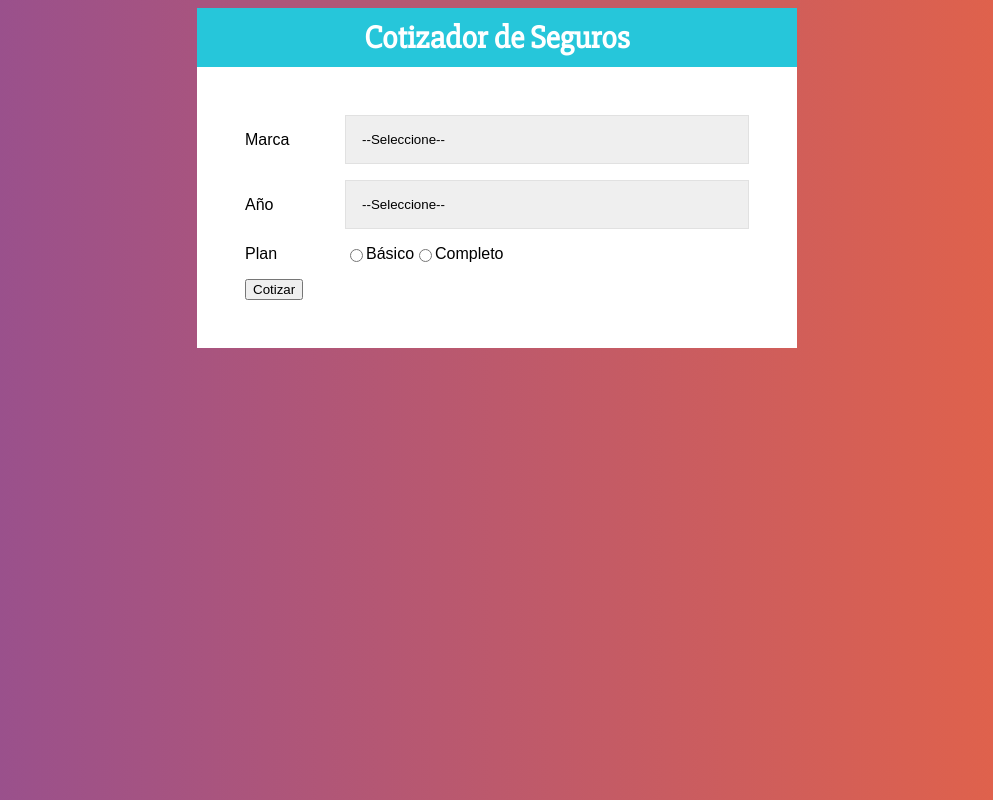
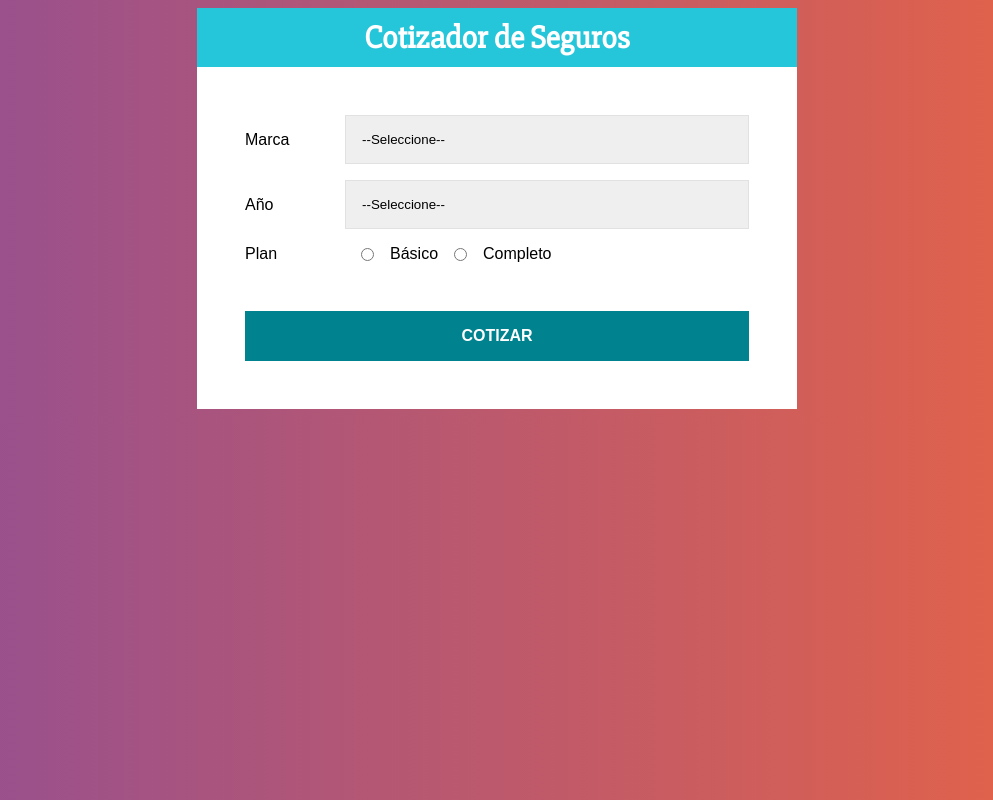
Before and after one commit to Gadd88/react, a React (Vite) app in the folder 04-proyecto-seguros/: page / in a window 1280 px wide. Shown: the whole page, without its empty margins (143-1136 px from the left). Built offline with nearby package versions, Linux system fonts and the light colour scheme.

Commit message:
added states for the retrieved data

```diff
--- a/04-proyecto-seguros/src/components/Form.jsx
+++ b/04-proyecto-seguros/src/components/Form.jsx
@@ -1,4 +1,5 @@
 import styled from '@emotion/styled'
+import { useState } from 'react'
 
 const Campo = styled.div`
     display: flex;
@@ -18,12 +19,54 @@ const Select = styled.select`
     -webkit-appearance: none;
 `
 
+const InputRadio = styled.input`
+    margin: 0 1rem;
+`
+
+const Boton = styled.button`
+    background-color: #00838f;
+    font-size: 16px;
+    width: 100%;
+    padding: 1rem;
+    color: #fff;
+    text-transform: uppercase;
+    font-weight: bold;
+    border: none;
+    transition: background-color .3s ease;
+    margin-top: 2rem;
+    &:hover{
+        cursor: pointer;
+        background-color: #26c6da;
+    }
+`
+
 const Form = () => {
+
+    const [datos, setDatos] = useState({
+        marca:'',
+        year:'',
+        plan:''
+    })
+
+    //extraer los valores del state
+    const {marca, year, plan} = datos;
+
+    //leer datos del form y pasar al state
+    const obtenerDatos = (e) =>{
+        setDatos({
+            ...datos,
+            [e.target.name]:e.target.value
+        })
+    }
+
   return (
     <form>
         <Campo>
             <Label>Marca</Label>
-            <Select>
+            <Select
+                name='marca'
+                value={marca}
+                onChange={obtenerDatos}>
                 <option value="">--Seleccione--</option>
                 <option value="americano">Americano</option>
                 <option value="europeo">Europeo</option>
@@ -32,7 +75,10 @@ const Form = () => {
         </Campo>
         <Campo>
             <Label>Año</Label>
-            <Select>
+            <Select
+                name='year'
+                value={year}
+                onChange={obtenerDatos}>
                 <option value="">--Seleccione--</option>
                 <option value="2012">2012</option>
                 <option value="2013">2013</option>
@@ -48,16 +94,23 @@ const Form = () => {
         </Campo>
         <Campo>
             <Label>Plan</Label>
-            <input
+            <InputRadio
                 type="radio"
                 name="plan"
-                value="basico"/> Básico
-            <input
+                value="basico"
+                checked={plan==='basico'}
+                onChange={obtenerDatos}
+                /> Básico
+
+            <InputRadio
                 type="radio"
                 name="plan"
-                value="completo"/> Completo
+                value="completo"
+                checked={plan==='completo'}
+                onChange={obtenerDatos}
+                /> Completo
         </Campo>
-        <button type="button">Cotizar</button>
+        <Boton type="Boton">Cotizar</Boton>
     </form>
   )
 }
```
